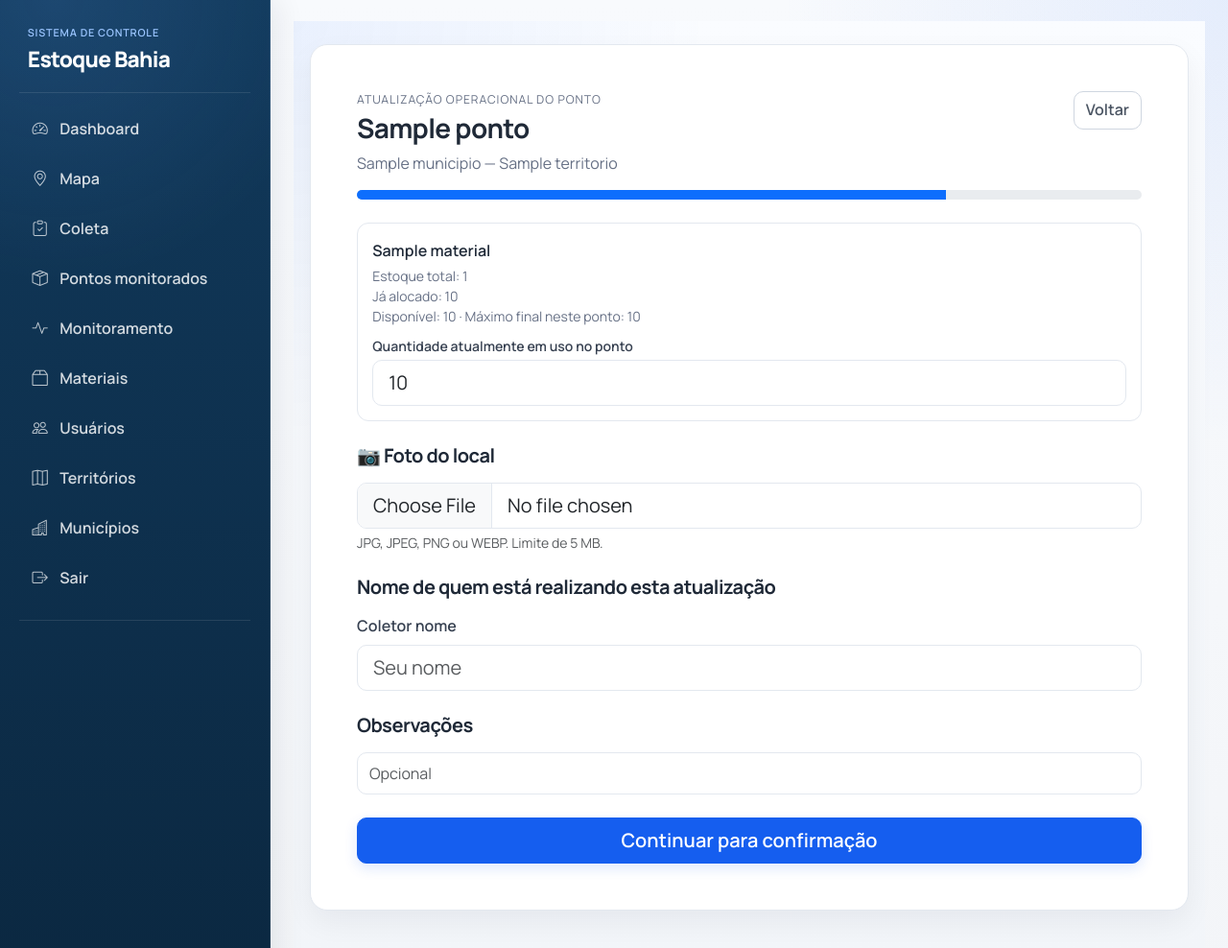
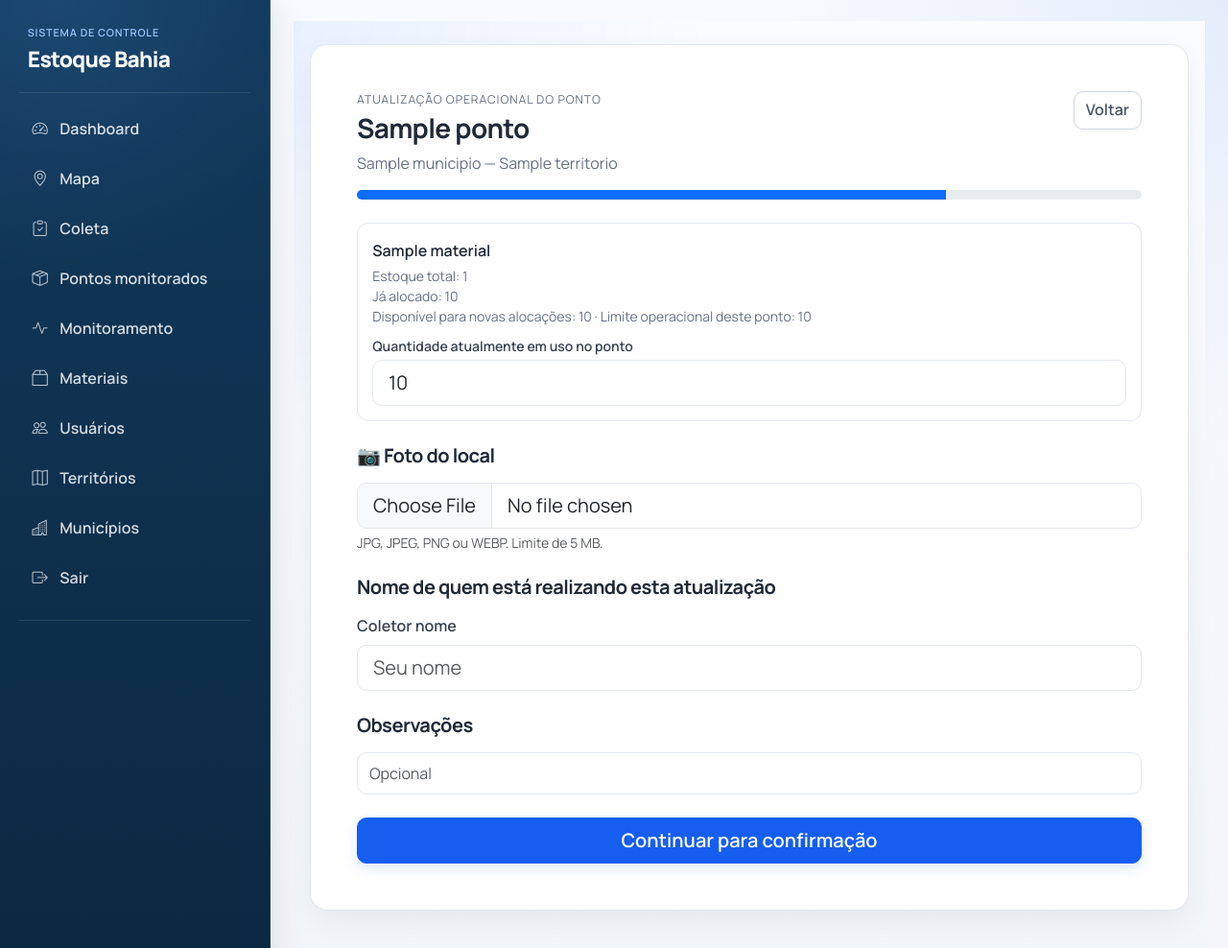
Before and after one commit to devcleristonjr/controle, a Python web app: template app/templates/coleta_public/atualizar.html in a window 1280 px wide. Shown: the top 988 px of the page at 96% size. Run offline with Jinja, Linux system fonts and the light colour scheme; the template is opened without the code that fills it: most values are stand-ins (such as "Sample title", 1, 10 or a date in 2020); form fields are guessed from the names that the template uses.

Commit message:
Clarify operational semantics in public collection flow

```diff
--- a/app/templates/coleta_public/atualizar.html
+++ b/app/templates/coleta_public/atualizar.html
@@ -64,7 +64,7 @@
               <div class="fw-semibold mb-1">{{ row.material.nome }}</div>
               <div class="small text-muted">Estoque total: {{ '%.0f'|format(row.total_quantity) }}</div>
               <div class="small text-muted">Já alocado: {{ '%.0f'|format(row.allocated_quantity) }}</div>
-              <div class="small text-muted mb-2">Disponível: {{ '%.0f'|format(row.available_quantity) }} · Máximo final neste ponto: {{ '%.0f'|format(row.max_for_point) }}</div>
+              <div class="small text-muted mb-2">Disponível para novas alocações: {{ '%.0f'|format(row.available_quantity) }} · Limite operacional deste ponto: {{ '%.0f'|format(row.max_for_point) }}</div>
               <label class="form-label small mb-1" for="qtd_{{ row.material.id }}">Quantidade atualmente em uso no ponto</label>
               <input id="qtd_{{ row.material.id }}" class="form-control form-control-lg" type="number" min="0" step="1" name="qtd_{{ row.material.id }}" value="{{ request.form.get('qtd_' ~ row.material.id, '%.0f'|format(row.current_quantity)) }}">
             </div>
```
